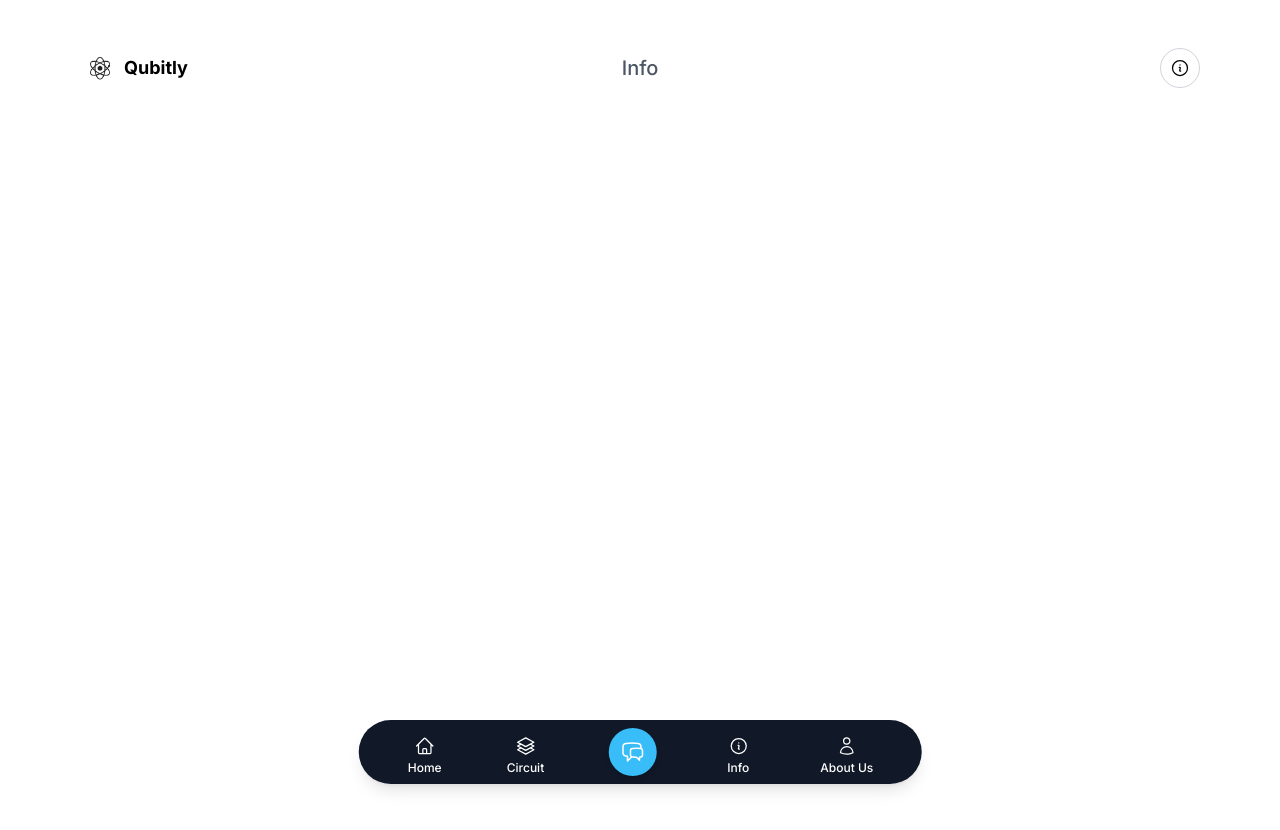
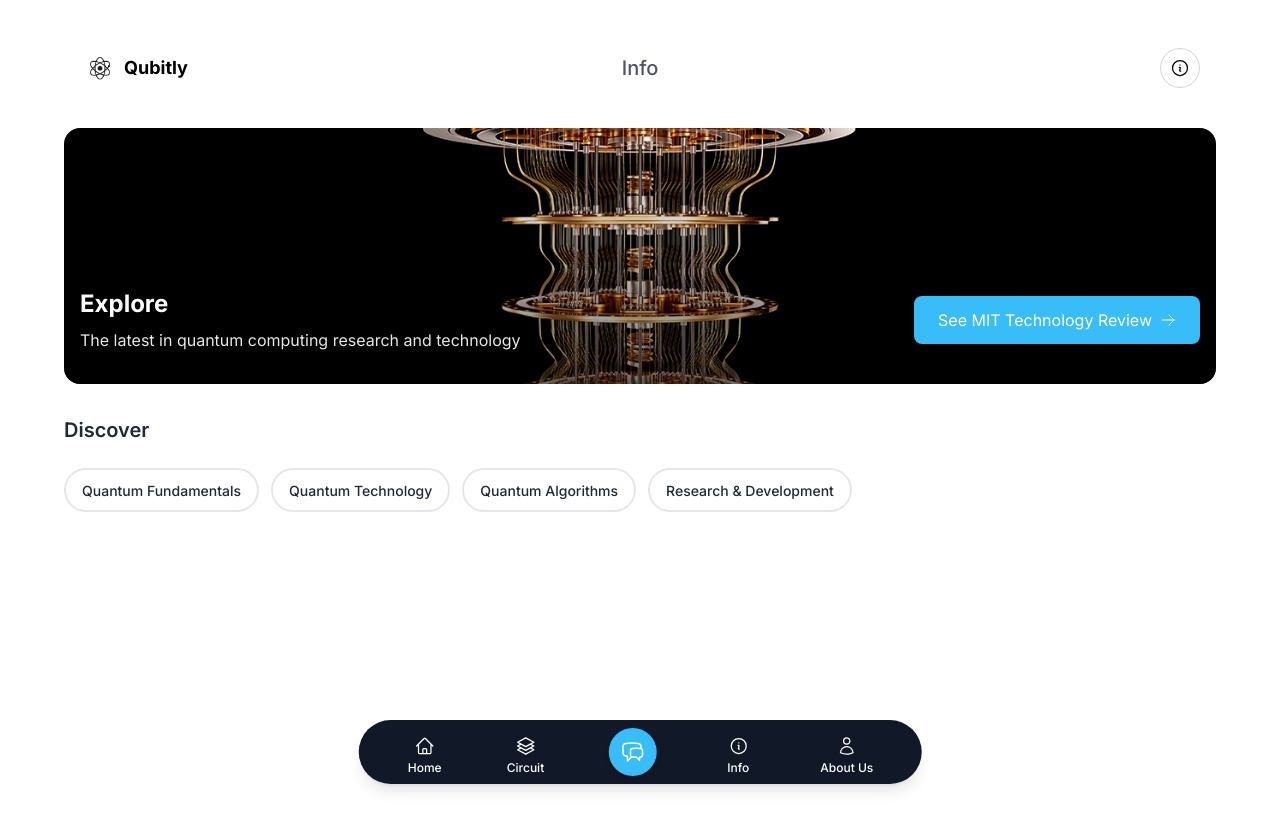
Before and after one commit to I2S9/quantum-circuit-simulator, a Next.js app: page /info in a window 1280 px wide. Shown: the top 830 px of the page. Built offline with nearby package versions, Linux system fonts and the light colour scheme.

Commit message:
Implement InfoPage with topic selection and article display for quantum computing resources

```diff
--- a/src/app/info/page.tsx
+++ b/src/app/info/page.tsx
@@ -1,14 +1,186 @@
 'use client';
 
+import { useState } from 'react';
 import Image from 'next/image';
 import {
-  PaperAirplaneIcon,
-  InformationCircleIcon
+  ArrowRightIcon,
+  InformationCircleIcon,
+  NewspaperIcon,
+  PlayIcon,
+  DocumentTextIcon,
+  VideoCameraIcon,
+  AcademicCapIcon,
+  BeakerIcon,
+  CogIcon,
+  ChartBarIcon
 } from '@heroicons/react/24/outline';
 import { useRouter } from 'next/navigation';
 
+interface Article {
+  id: string;
+  title: string;
+  source: string;
+  type: 'article' | 'podcast' | 'video' | 'paper';
+  url: string;
+  description: string;
+}
+
 export default function InfoPage() {
   const router = useRouter();
+  const [selectedTopic, setSelectedTopic] = useState<string | null>(null);
+
+  const topics = [
+    {
+      id: 'fundamentals',
+      title: 'Quantum Fundamentals',
+      icon: AcademicCapIcon,
+      description: 'Basic concepts and principles'
+    },
+    {
+      id: 'technology',
+      title: 'Quantum Technology',
+      icon: CogIcon,
+      description: 'Hardware and engineering advances'
+    },
+    {
+      id: 'algorithms',
+      title: 'Quantum Algorithms',
+      icon: ChartBarIcon,
+      description: 'Computational methods and applications'
+    },
+    {
+      id: 'research',
+      title: 'Research & Development',
+      icon: BeakerIcon,
+      description: 'Latest scientific discoveries'
+    }
+  ];
+
+     const articles: Record<string, Article[]> = {
+     fundamentals: [
+       {
+         id: '1',
+         title: 'Understanding Quantum Superposition',
+         source: 'Nature',
+         type: 'article',
+         url: 'https://www.nature.com/articles/s41567-020-01147-2',
+         description: 'A comprehensive guide to quantum superposition principles'
+       },
+       {
+         id: '2',
+         title: 'Quantum Entanglement Explained',
+         source: 'Scientific American',
+         type: 'article',
+         url: 'https://www.scientificamerican.com/article/quantum-entanglement/',
+         description: 'How quantum entanglement works and its implications'
+       },
+       {
+         id: '3',
+         title: 'The Quantum Computing Podcast',
+         source: 'MIT Technology Review',
+         type: 'podcast',
+         url: 'https://www.technologyreview.com/topic/quantum-computing/',
+         description: 'Weekly discussions on quantum computing basics'
+       }
+     ],
+     technology: [
+       {
+         id: '4',
+         title: 'IBM\'s Latest Quantum Processor',
+         source: 'Wired',
+         type: 'article',
+         url: 'https://www.wired.com/story/ibm-quantum-computing-processor/',
+         description: 'Inside IBM\'s newest quantum computing breakthrough'
+       },
+       {
+         id: '5',
+         title: 'Google Quantum Supremacy',
+         source: 'The New York Times',
+         type: 'article',
+         url: 'https://www.nytimes.com/2019/10/23/technology/quantum-computing-google.html',
+         description: 'Google\'s quantum supremacy achievement explained'
+       },
+       {
+         id: '6',
+         title: 'Quantum Hardware Deep Dive',
+         source: 'IEEE Spectrum',
+         type: 'video',
+         url: 'https://spectrum.ieee.org/quantum-computing',
+         description: 'Technical overview of quantum computer hardware'
+       }
+     ],
+     algorithms: [
+       {
+         id: '7',
+         title: 'Shor\'s Algorithm Implementation',
+         source: 'arXiv',
+         type: 'paper',
+         url: 'https://arxiv.org/abs/quant-ph/9508027',
+         description: 'Recent advances in Shor\'s factoring algorithm'
+       },
+       {
+         id: '8',
+         title: 'Quantum Machine Learning',
+         source: 'Nature Machine Intelligence',
+         type: 'article',
+         url: 'https://www.nature.com/articles/s42256-020-00261-3',
+         description: 'The intersection of quantum computing and AI'
+       },
+       {
+         id: '9',
+         title: 'Grover\'s Algorithm in Practice',
+         source: 'Quantum Computing Report',
+         type: 'podcast',
+         url: 'https://quantumcomputingreport.com/',
+         description: 'Real-world applications of Grover\'s algorithm'
+       }
+     ],
+     research: [
+       {
+         id: '10',
+         title: 'Error Correction Breakthrough',
+         source: 'Science',
+         type: 'article',
+         url: 'https://www.science.org/doi/10.1126/science.abc5793',
+         description: 'New quantum error correction methods'
+       },
+       {
+         id: '11',
+         title: 'Topological Quantum Computing',
+         source: 'Physical Review Letters',
+         type: 'paper',
+         url: 'https://journals.aps.org/prl/abstract/10.1103/PhysRevLett.103.020502',
+         description: 'Advances in topological quantum computing'
+       },
+       {
+         id: '12',
+         title: 'Quantum Internet Research',
+         source: 'Nature Communications',
+         type: 'article',
+         url: 'https://www.nature.com/articles/s41467-020-19446-w',
+         description: 'Building the quantum internet infrastructure'
+       }
+     ]
+   };
+
+  const getTypeIcon = (type: string) => {
+    switch (type) {
+      case 'article':
+        return <NewspaperIcon className="w-4 h-4" />;
+      case 'podcast':
+        return <PlayIcon className="w-4 h-4" />;
+      case 'video':
+        return <VideoCameraIcon className="w-4 h-4" />;
+      case 'paper':
+        return <DocumentTextIcon className="w-4 h-4" />;
+      default:
+        return <NewspaperIcon className="w-4 h-4" />;
+    }
+  };
+
+  const handleExploreClick = () => {
+    window.open('https://www.technologyreview.com/2025/01/27/1110540/useful-quantum-computing-is-inevitable-and-increasingly-imminent/', '_blank');
+  };
 
   return (
     <div className="min-h-screen bg-white p-8">
@@ -45,7 +217,87 @@ export default function InfoPage() {
           </div>
         </div>
 
+        {/* Hero Section with Quantum Computer Image */}
+        <div className="relative mb-8">
+          <Image
+            src="/quantum-computer.jpg"
+            alt="Quantum Computer"
+            width={800}
+            height={400}
+            className="w-full h-64 object-cover rounded-2xl"
+          />
+          <div className="absolute inset-0 bg-gradient-to-t from-black/50 to-transparent rounded-2xl"></div>
+          <div className="absolute bottom-4 left-4 right-4">
+            <div className="flex items-center justify-between mb-4">
+              <div>
+                <h2 className="text-2xl font-bold text-white mb-2">Explore</h2>
+                <p className="text-white/90">The latest in quantum computing research and technology</p>
+              </div>
+              <button
+                onClick={handleExploreClick}
+                className="inline-flex items-center space-x-2 bg-sky-400 hover:bg-sky-500 text-white px-6 py-3 rounded-lg transition-colors"
+              >
+                <span>See MIT Technology Review</span>
+                <ArrowRightIcon className="w-4 h-4" />
+              </button>
+            </div>
+          </div>
+        </div>
 
+                 {/* Topics Section */}
+         <div className="mb-8">
+           <h3 className="text-xl font-semibold text-gray-800 mb-6">Discover</h3>
+           <div className="flex flex-wrap gap-3">
+             {topics.map((topic) => (
+               <button
+                 key={topic.id}
+                 onClick={() => setSelectedTopic(selectedTopic === topic.id ? null : topic.id)}
+                                   className={`px-4 py-2 rounded-full border-2 transition-all duration-200 ${
+                    selectedTopic === topic.id
+                      ? 'border-sky-400 bg-sky-400 text-white'
+                      : 'border-gray-200 bg-white text-gray-800 hover:border-gray-300'
+                  }`}
+               >
+                 <span className="font-medium text-sm">{topic.title}</span>
+               </button>
+             ))}
+           </div>
+         </div>
+
+        {/* Articles Section */}
+        {selectedTopic && (
+          <div className="mb-8">
+            <h3 className="text-xl font-semibold text-gray-800 mb-6">
+              {topics.find(t => t.id === selectedTopic)?.title} - Latest Content
+            </h3>
+            <div className="grid grid-cols-1 md:grid-cols-2 lg:grid-cols-3 gap-6">
+              {articles[selectedTopic]?.map((article) => (
+                <div
+                  key={article.id}
+                  className="bg-white border border-gray-200 rounded-xl p-6 hover:shadow-lg transition-shadow cursor-pointer"
+                >
+                  <div className="flex items-start space-x-3 mb-4">
+                    <div className="w-8 h-8 bg-sky-100 rounded-lg flex items-center justify-center">
+                      {getTypeIcon(article.type)}
+                    </div>
+                    <div className="flex-1">
+                      <h4 className="font-semibold text-gray-800 mb-1">{article.title}</h4>
+                      <p className="text-sm text-sky-600 font-medium">{article.source}</p>
+                    </div>
+                  </div>
+                  <p className="text-sm text-gray-600 mb-4">{article.description}</p>
+                                     <button
+                     onClick={() => window.open(article.url, '_blank')}
+                     className="text-sky-400 hover:text-sky-500 text-sm font-medium flex items-center space-x-1"
+                   >
+                     <span>Read more</span>
+                     <ArrowRightIcon className="w-3 h-3" />
+                   </button>
+                </div>
+              ))}
+            </div>
+          </div>
+        )}
       </div>
     </div>
   );
```
Also changed, not shown: public/quantum-computer.jpg (added).
